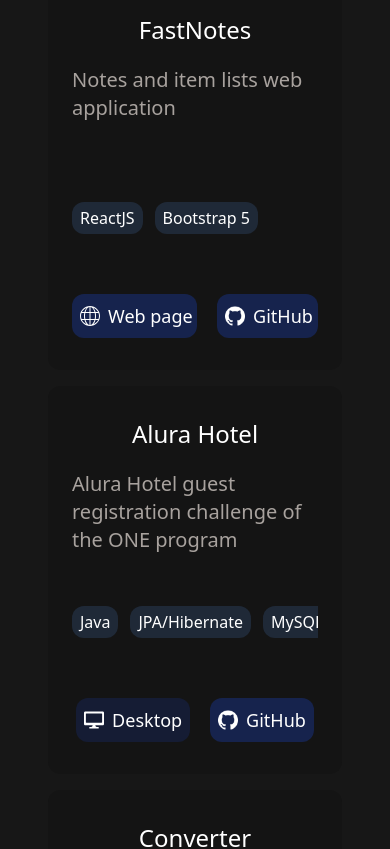
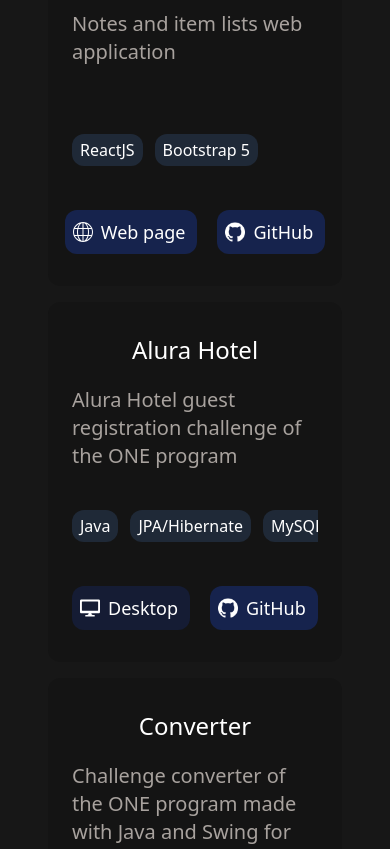
Before and after one commit to Mathi21as/portafolio, a Next.js app: page / in a window 390 px wide. Shown: the part 4060-4909 px from the top of the page. Built offline with nearby package versions, Linux system fonts and the light colour scheme.

Commit message:
design changes

```diff
--- a/components/Projects.tsx
+++ b/components/Projects.tsx
@@ -80,14 +80,14 @@
 							<div className="px-6 flex flex-col gap-5 h-76">
 								<p className="text-2xl w-max mx-auto">{`${t(project.name)}`}</p>
 								<p className="text-xl font-light text-stone-400 h-16 mb-5">{t(project.desc)}</p>
-								<div className="flex h-20 py-5 gap-3 mt-3 overflow-x-scroll">
+								<div className="flex h-14 gap-3 mt-5 overflow-x-scroll">
 									{
 										project.technologies.map((technology, index) => {
 											return <p className="w-max bg-gray-800 font-light h-8 rounded-xl py-1 px-2 whitespace-nowrap" key={index}>{technology}</p>
 										})
 									}
 								</div>
-								<div className="flex flex-row justify-center gap-5 items-end mt-3">
+								<div className="flex flex-row justify-center gap-5 items-end">
 										<Link
 											href={project.ruta}
 											target="_blank"
@@ -103,9 +103,9 @@
 													alt="web page"/>
 												{
 													project.type == "webpage" ?
-														<p className="text-lg lg:text-sm lg:pt-1">{`${t("Web page")}`}</p>
+														<p className="text-lg lg:text-sm lg:pt-1 pr-6 md:pr-0">{`${t("Web page")}`}</p>
 														:
-														<p className="text-lg lg:text-sm lg:pt-1">{`${t("Desktop")}`}</p>
+														<p className="text-lg lg:text-sm lg:pt-1 pr-6 md:pr-0">{`${t("Desktop")}`}</p>
 												}
 										</Link>
 										<Link
@@ -114,7 +114,7 @@
 											className=" lg:hover:bg-blue-900/90 whitespace-nowrap
 											p-2 h-min font-light rounded-xl bg-blue-950/90 flex flex-row gap-2">
 												<Image width={"20"} height={"20"} src={"/resources/redes/github.png"} className="invert py-1" alt="github"/>
-												<p className="text-lg lg:text-sm lg:pt-1">GitHub</p>
+												<p className="text-lg lg:text-sm lg:pt-1 pr-6 md:pr-0">GitHub</p>
 										</Link>
 								</div>
 							</div>
```
